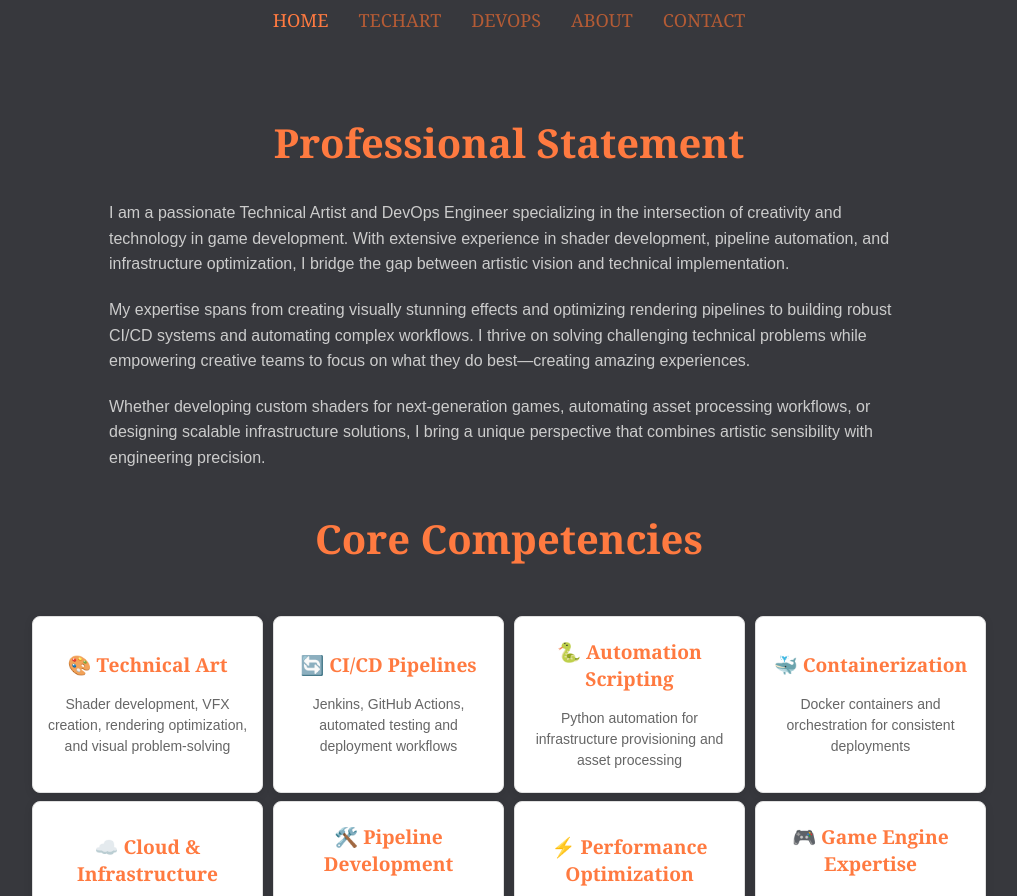
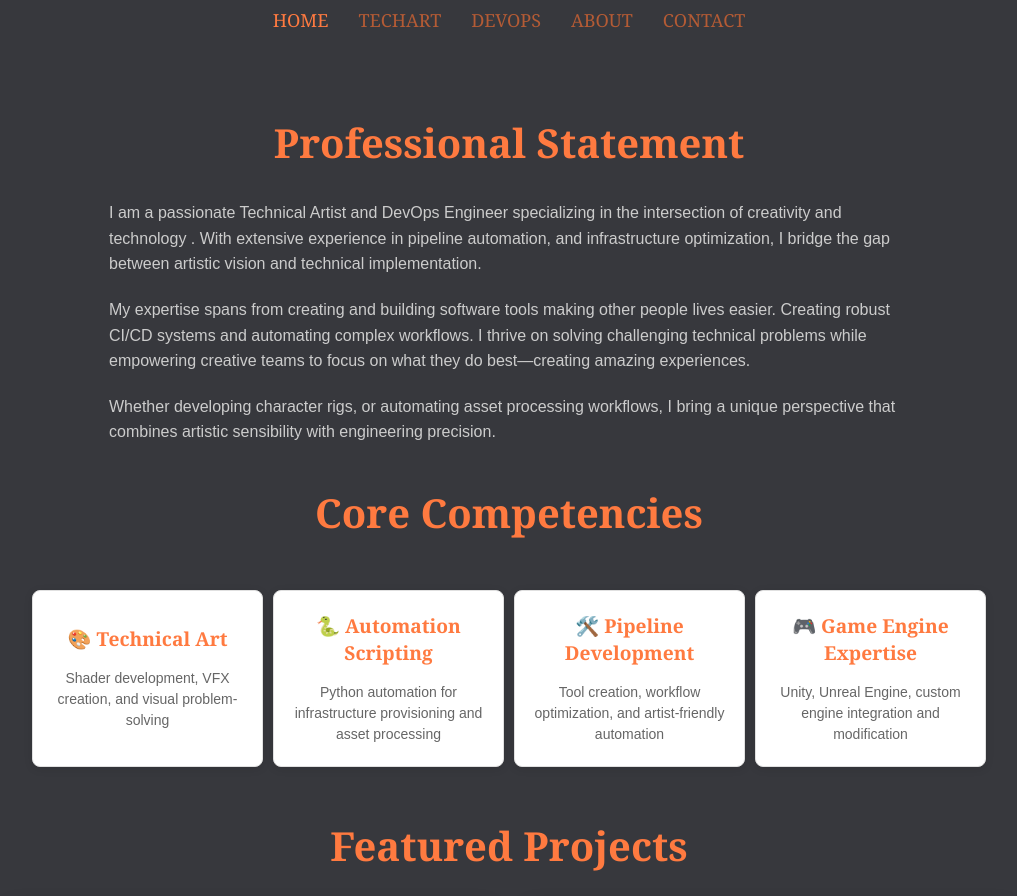
Before and after one commit to cjnowacek/php-website, a PHP site: page / in a window 1280 px wide. Shown: the part 87-983 px from the top of the page, without its empty margins (131-1148 px from the left). Run offline with PHP 8.4, Linux system fonts and the light colour scheme.

Commit message:
fixing some of the text on the front page

```diff
--- a/index.php
+++ b/index.php
@@ -8,8 +8,8 @@ include 'includes/project-data/project_card.php';
 $featuredProjectIds = [
     'smite',           // First card
     'build_pipeline',   // Second card
-    'runaway',           // Fourth card
-    'sintern'          // Third card
+    'runaway',           // Third card
+    'sintern'          // Forth card
 ];
 
 // Load the specific projects you want
@@ -25,11 +25,11 @@ foreach ($featuredProjectIds as $projectId) {
 <div class="container">
     <h2>Professional Statement</h2>
     <div class="about-text" style="max-width: 800px; margin: 0 auto 40px auto; text-align: left;">
-        <p>I am a passionate Technical Artist and DevOps Engineer specializing in the intersection of creativity and technology in game development. With extensive experience in shader development, pipeline automation, and infrastructure optimization, I bridge the gap between artistic vision and technical implementation.</p>
+        <p>I am a passionate Technical Artist and DevOps Engineer specializing in the intersection of creativity and technology . With extensive experience in pipeline automation, and infrastructure optimization, I bridge the gap between artistic vision and technical implementation.</p>
 
-        <p>My expertise spans from creating visually stunning effects and optimizing rendering pipelines to building robust CI/CD systems and automating complex workflows. I thrive on solving challenging technical problems while empowering creative teams to focus on what they do best—creating amazing experiences.</p>
+        <p>My expertise spans from creating and building software tools making other people lives easier. Creating robust CI/CD systems and automating complex workflows. I thrive on solving challenging technical problems while empowering creative teams to focus on what they do best—creating amazing experiences.</p>
 
-        <p>Whether developing custom shaders for next-generation games, automating asset processing workflows, or designing scalable infrastructure solutions, I bring a unique perspective that combines artistic sensibility with engineering precision.</p>
+        <p>Whether developing character rigs, or automating asset processing workflows, I bring a unique perspective that combines artistic sensibility with engineering precision.</p>
     </div>
 
     <h2>Core Competencies</h2>
@@ -37,14 +37,7 @@ foreach ($featuredProjectIds as $projectId) {
         <div class="grid-item">
             <div class="project-info">
                 <h3>🎨 Technical Art</h3>
-                <p class="project-description">Shader development, VFX creation, rendering optimization, and visual problem-solving</p>
-            </div>
-        </div>
-
-        <div class="grid-item">
-            <div class="project-info">
-                <h3>🔄 CI/CD Pipelines</h3>
-                <p class="project-description">Jenkins, GitHub Actions, automated testing and deployment workflows</p>
+                <p class="project-description">Shader development, VFX creation, and visual problem-solving</p>
             </div>
         </div>
 
@@ -57,29 +50,8 @@ foreach ($featuredProjectIds as $projectId) {
 
         <div class="grid-item">
             <div class="project-info">
-                <h3>🐳 Containerization</h3>
-                <p class="project-description">Docker containers and orchestration for consistent deployments</p>
-            </div>
-        </div>
-
-        <div class="grid-item">
-            <div class="project-info">
-                <h3>☁️ Cloud & Infrastructure</h3>
-                <p class="project-description">Scalable infrastructure design and cloud platform optimization</p>
-            </div>
-        </div>
-
-        <div class="grid-item">
-            <div class="project-info">
                 <h3>🛠️ Pipeline Development</h3>
                 <p class="project-description">Tool creation, workflow optimization, and artist-friendly automation</p>
-            </div>
-        </div>
-
-        <div class="grid-item">
-            <div class="project-info">
-                <h3>⚡ Performance Optimization</h3>
-                <p class="project-description">Rendering optimization, profiling, and resource management</p>
             </div>
         </div>
 
```
Also changed, not shown: devops.php (line endings or trailing spaces).
